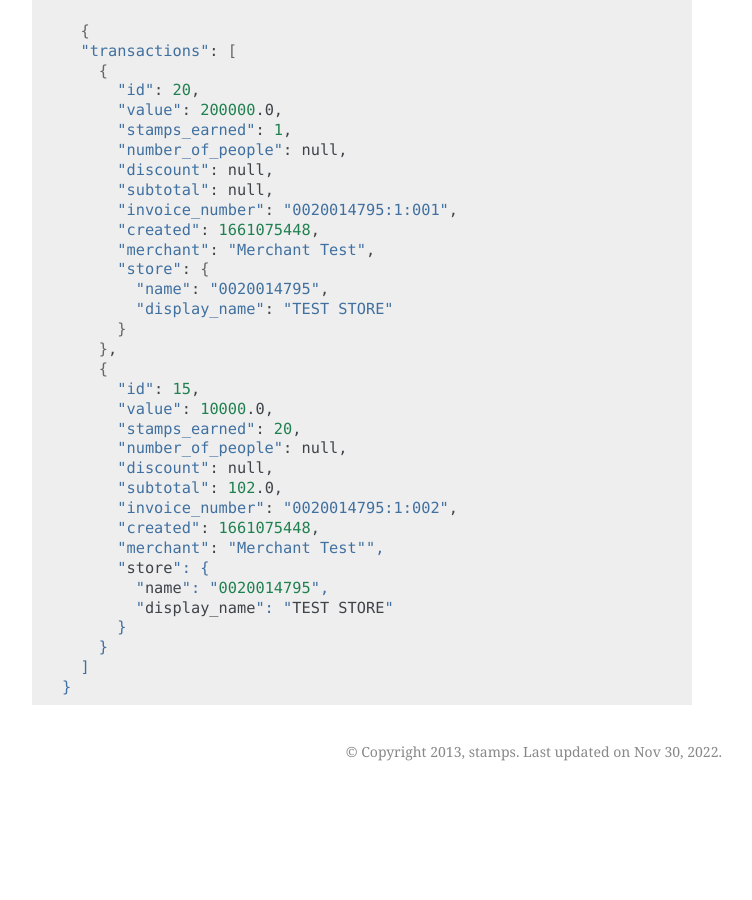
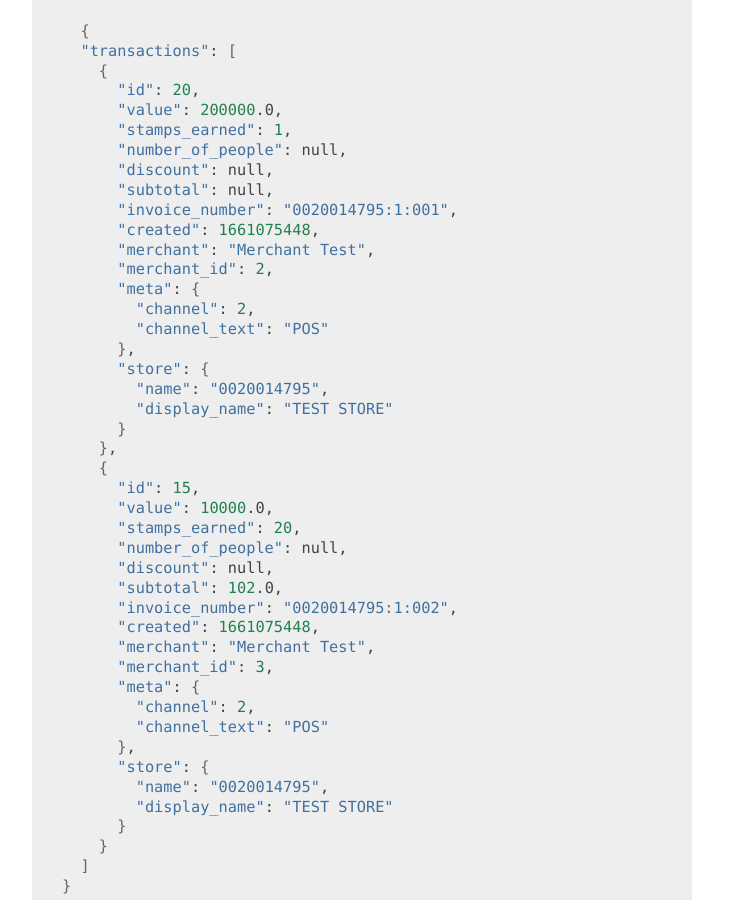
Before and after one commit to ui/stamps-api-docs, a Sphinx documentation site: the page built from source/transaction_api.rst, in a window 1280 px wide and 900 px high, scrolled down 21993 px. Shown: the whole window, without its empty margins (388-1140 px from the left). Built offline with Sphinx 7.4.7, drawn with Linux system fonts in a browser that asks for light colours; before the commit the page ends 22784 px from its top, so only the background shows below that.

Commit message:
update response

```diff
--- a/source/transaction_api.rst
+++ b/source/transaction_api.rst
@@ -1019,6 +1019,11 @@ On successful get Transactions:
         "invoice_number": "0020014795:1:001",
         "created": 1661075448,
         "merchant": "Merchant Test",
+        "merchant_id": 2,
+        "meta": {
+          "channel": 2,
+          "channel_text": "POS"
+        },
         "store": {
           "name": "0020014795",
           "display_name": "TEST STORE"
@@ -1033,7 +1038,12 @@ On successful get Transactions:
         "subtotal": 102.0,
         "invoice_number": "0020014795:1:002",
         "created": 1661075448,
-        "merchant": "Merchant Test"",
+        "merchant": "Merchant Test",
+        "merchant_id": 3,
+        "meta": {
+          "channel": 2,
+          "channel_text": "POS"
+        },
         "store": {
           "name": "0020014795",
           "display_name": "TEST STORE"
```
